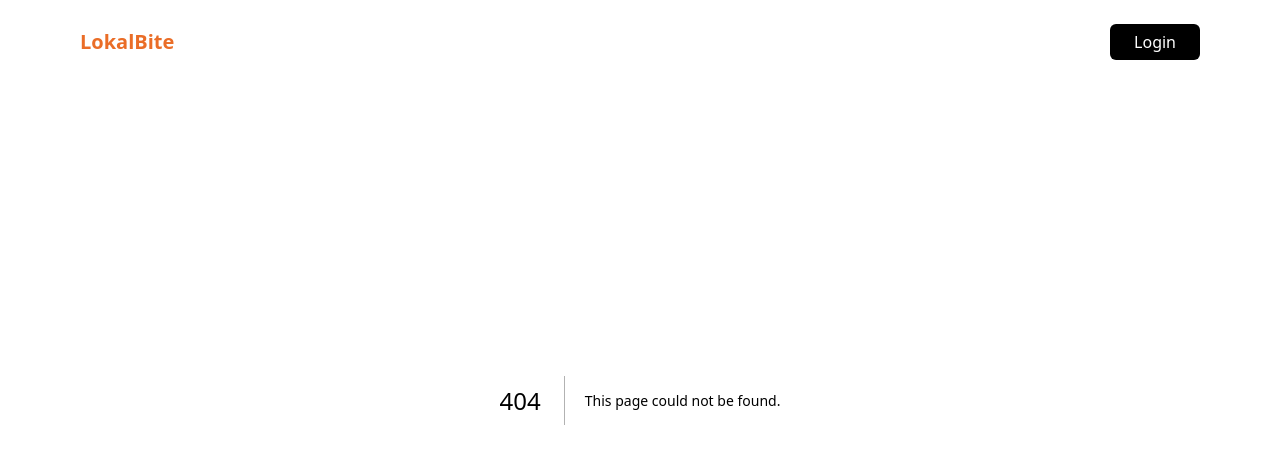
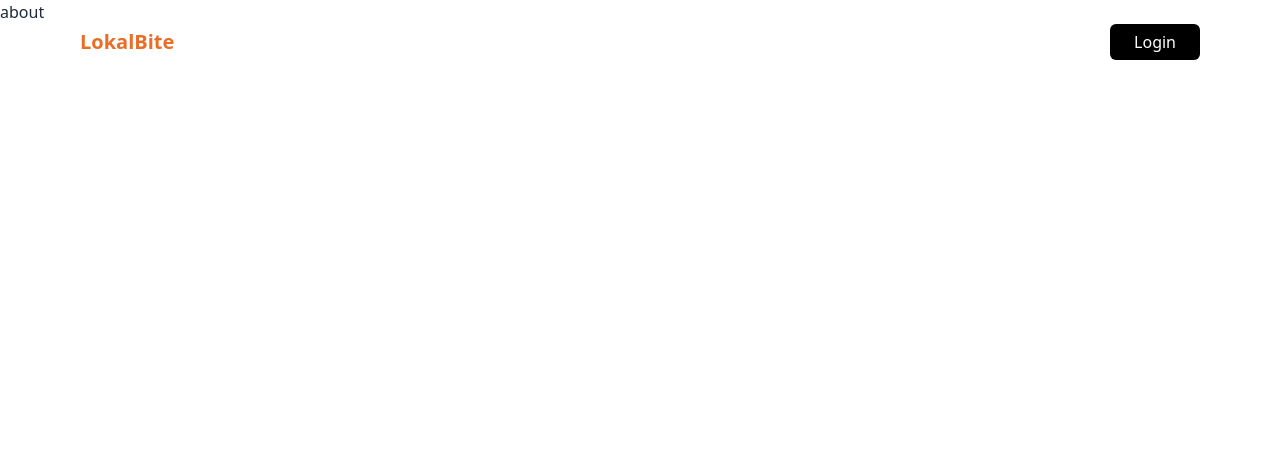
Before and after one commit to naddiyh/LokalBite, a Next.js app: page /about in a window 1280 px wide. Before the commit this address had no page. Shown: the top 464 px of the page. Built offline with nearby package versions, Linux system fonts and the light colour scheme.

Commit message:
up route menu

```diff
--- /dev/null
+++ b/app/about/page.jsx
@@ -0,0 +1,4 @@
+import { About } from "@/features/about/About";
+export default function AboutUs() {
+  return <About />;
+}
--- /dev/null
+++ b/app/menu/page.jsx
@@ -0,0 +1,3 @@
+export default function MenuPage() {
+  return <div>import kesini menu</div>;
+}
--- /dev/null
+++ b/app/reservasi/page.jsx
@@ -0,0 +1,3 @@
+export default function Reservasi() {
+  return <div>import kesini reservasi</div>;
+}
--- a/features/about/About.jsx
+++ b/features/about/About.jsx
@@ -0,0 +1,3 @@
+export const About = () => {
+  return <div>about</div>;
+};
```
